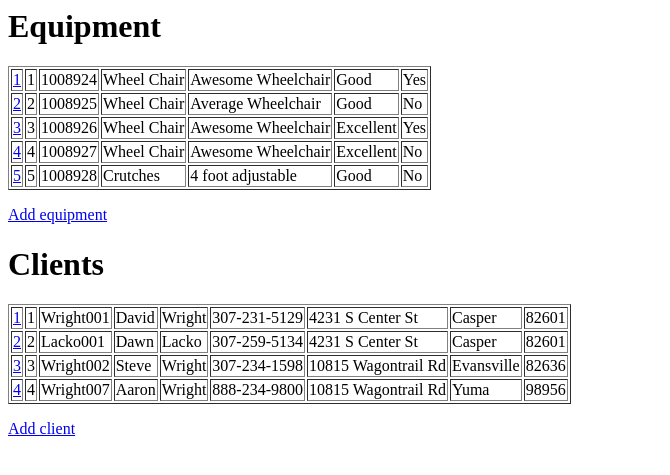
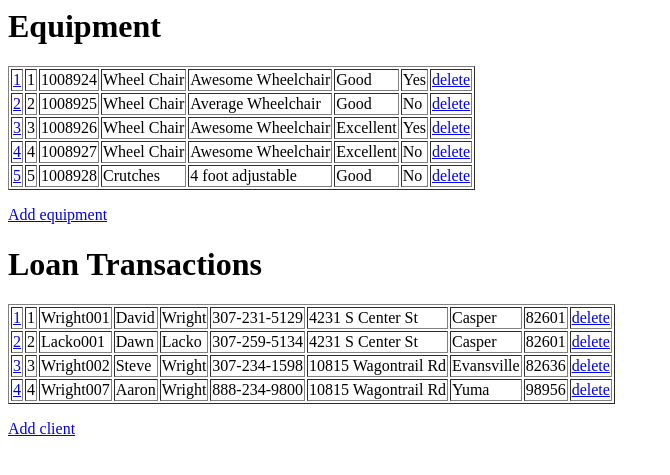
Before and after one commit to u2driver/BIAWApp, a Django app: page / in a window 1280 px wide. Shown: the top 475 px of the page, without its empty margins (0-670 px from the left). Run offline with Django 4.2, Linux system fonts and the light colour scheme; data comes from the database, SQL or seed files in the repository.

Commit message:
update home template (delete link and title)

```diff
--- a/loans/templates/home.html
+++ b/loans/templates/home.html
@@ -10,6 +10,7 @@
    <td>{{ x.description }}</td>
    <td>{{ x.condition }}</td>
    <td>{{ x.checkedout }}</td>
+   <td><a href="delete/{{ x.id }}">delete</a></td>
 </tr>
 {% endfor %}
 </table>
@@ -17,7 +18,7 @@
    <a href="add/">Add equipment</a>
    </p>
 
-<h1>Clients</h1>
+<h1>Loan Transactions</h1>
 
 <table border="1">
 {% for x in clients %}
@@ -31,6 +32,7 @@
    <td>{{ x.address }}</td>
    <td>{{ x.city }}</td>
    <td>{{ x.zip }}</td>
+   <td><a href="delete/{{ x.id }}">delete</a></td>
 </tr>
 {% endfor %}
 </table>
```
